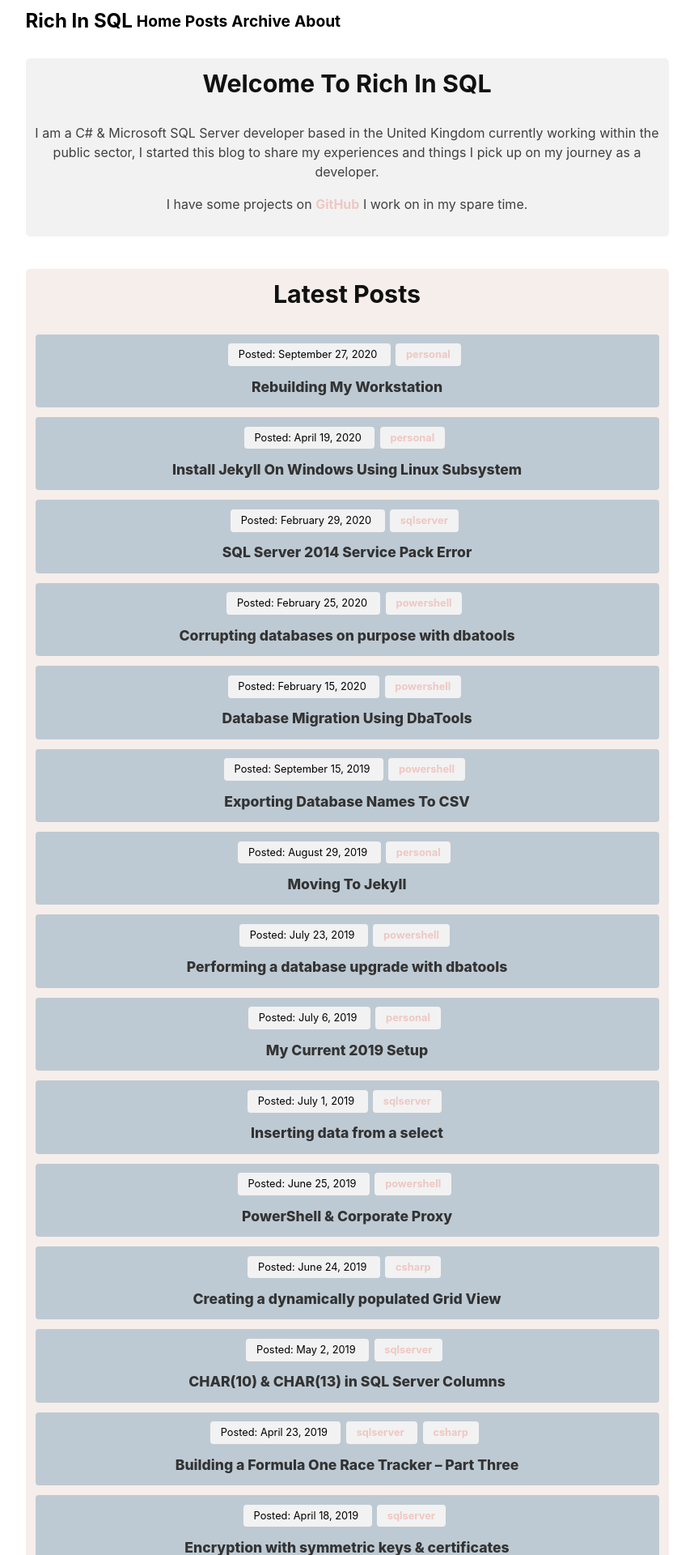
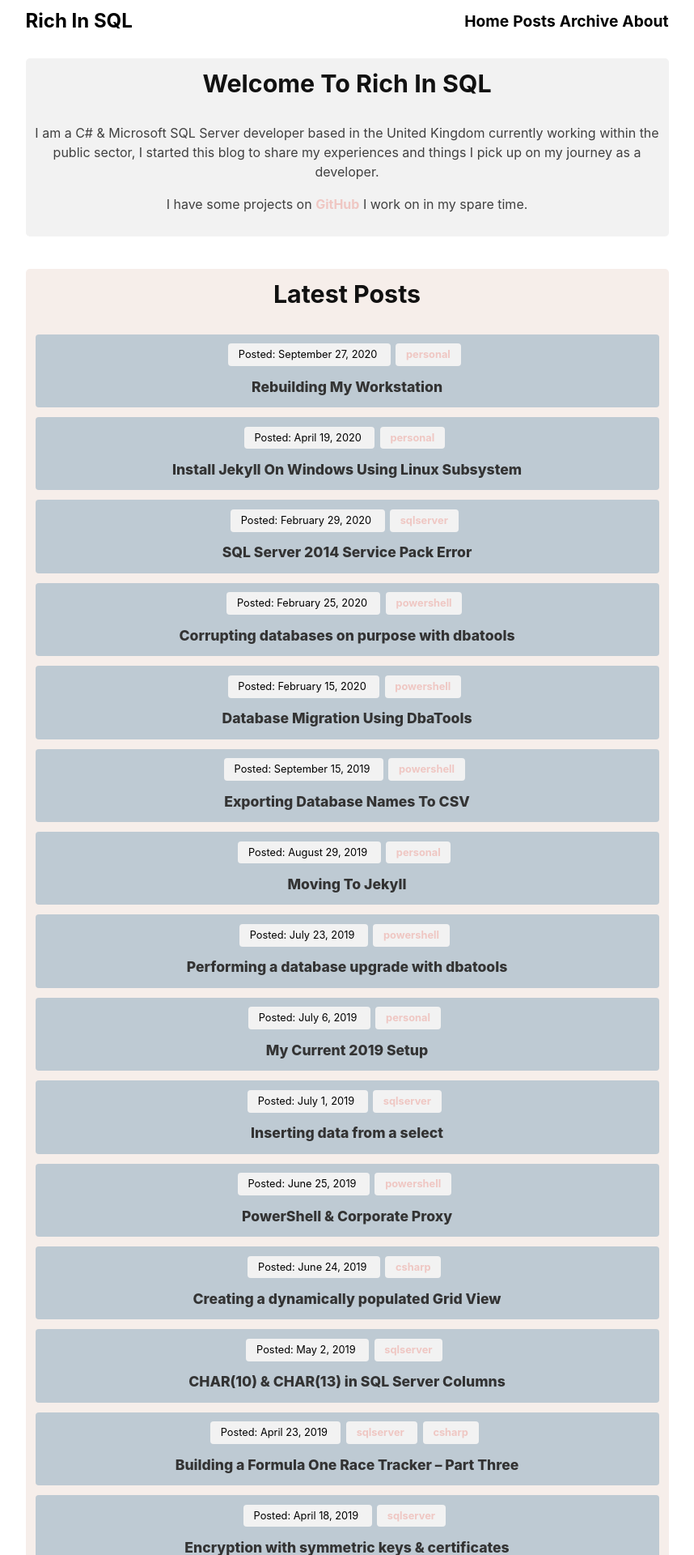
Before and after one commit to BonzaOwl/CodeNameOwl, a Jekyll site: the page built from index.md, in a window 1280 px wide. Shown: the top 1920 px of the page at 81% size, without its empty margins (211-1069 px from the left). Built offline with Jekyll 4.4.1, drawn with Linux system fonts in a browser that asks for light colours; nearby versions of some CDN libraries.

Commit message:
Navbar Rebuild
Rebuilt the navigation to make the items align to the right like they are supposed to.

```diff
--- a/_includes/nav.html
+++ b/_includes/nav.html
@@ -1,16 +1,24 @@
-<nav class="navbar navbar-expand-md navbar-light">
+<nav class="navbar navbar-expand-sm navbar-light justify-content-end">
   <div class="container">
-    <div>
     <a class="brand" href="/" >Rich In SQL</a>
-    </div>
   <button class="navbar-toggler" type="button" data-toggle="collapse" data-target="#nav" aria-controls="nav" aria-expanded="false" aria-label="Show navigation">
     <span class="navbar-toggler-icon"></span>
   </button>
-    <div class="flex collapse navbar-collapse" id="nav">
+  <div class="collapse navbar-collapse flex-grow-0" id="nav">
+      <ul class="navbar-nav text-right">
+          <li class="nav-item">
             <a href="/" class="nav-items">Home</a>
+          </li>
+          <li class="nav-item">
               <a href="posts" class="nav-items">Posts</a>
+          </li>
+          <li class="nav-item">
             <a href="categories" class="nav-items">Archive</a>
+        </li>
+        <li class="nav-item">
           <a href="about" class="nav-items">About</a>
+      </li>
+      </ul>
       </div>
   </div>
 </nav>
```
Lines whose indentation alone changed are shown as unchanged.
